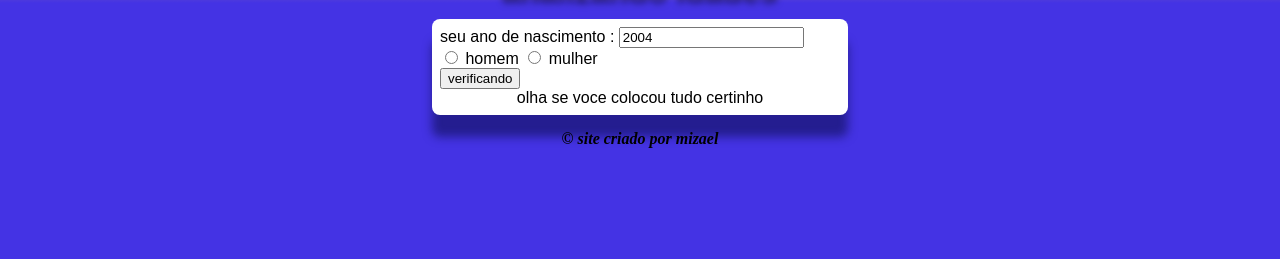
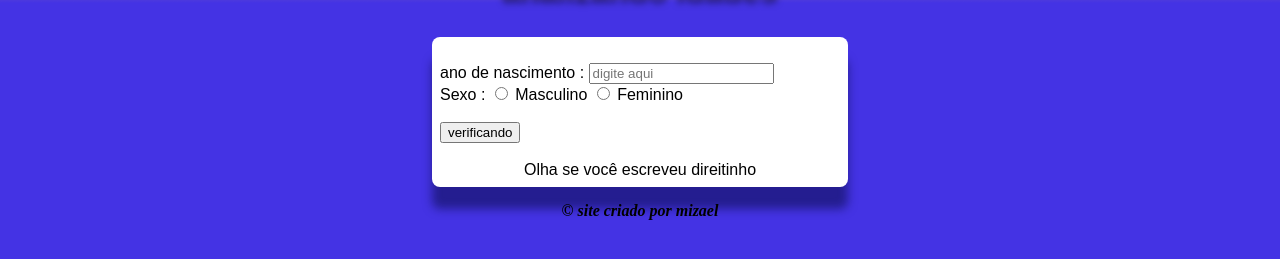
Before and after one commit to mizaelsi/teste, a plain HTML site: page index.html in a window 1280 px wide. Shown: the part 61-320 px from the top of the page. Drawn offline with Linux system fonts and the light colour scheme.

Commit message:
reformado

```diff
--- a/criador.js
+++ b/criador.js
@@ -1,4 +1,5 @@
 //parte que vai mudar a cor do site
+
 var res=document.getElementById('resu')
 var box= document.getElementById('fundo')
 var dia= document.getElementById('dia')
@@ -8,10 +9,14 @@ var fotos = document.getElementById('fotos')
 var tempo = new Date()
 let hdia = tempo.getHours()
 
+
+
+//parte que vai olhar que hora do dia é e mudar a cor
 if (hdia<=12 ){
   box.style.boxShadow= "41px 14px 15px rgb(17 17 124 / 61%)"
   dia.style.backgroundImage="linear-gradient(130deg, white,#eee66d, #00e1ff 20%"
   sombra.style.textShadow="41px 14px 10px rgb(17 17 124 / 61%)"
+
 }
 else if (hdia>12 && hdia <18) {
 
@@ -25,6 +30,7 @@ else{
    box.style.boxShadow= " -21px -33px 117px white"
    sombra.style.textShadow="6px -20px 6px rgb(0 0 0 / 61%)"
    cria.style.color='white'
+
 }
 
 
--- a/index.html
+++ b/index.html
@@ -10,19 +10,20 @@
 <body id="dia">
     <header>
         <h1 id="sombra">analizando idades</h1>
+        <br><div id="dia"></div>
     </header>
 
-    <section id="fundo">
-         <div> seu ano de nascimento :
-          <input type="number" name="data" value="2004" id="date">
+    <section id="fundo"><br>
+         <div> ano de nascimento :
+          <input type="number" name="data" placeholder="digite aqui" id="date">
          </div>
-         <div> <input type="radio" name="bis" id="man" >
-             homem
+         <div>Sexo : <input type="radio" name="bis" id="man" >
+            Masculino
                     <input type="radio" name="bis" id="woman" >
-             mulher</div>
+                    Feminino</div><br>
                      <div><input type="button" value="verificando" onclick="verificando()"><div>
-
-                 <div id="resu">olha se voce colocou tudo certinho</div>
+                        <br>
+                 <div id="resu">Olha se você escreveu direitinho</div>
                  <div id="fotos">  </div>
 
     </section>
```
